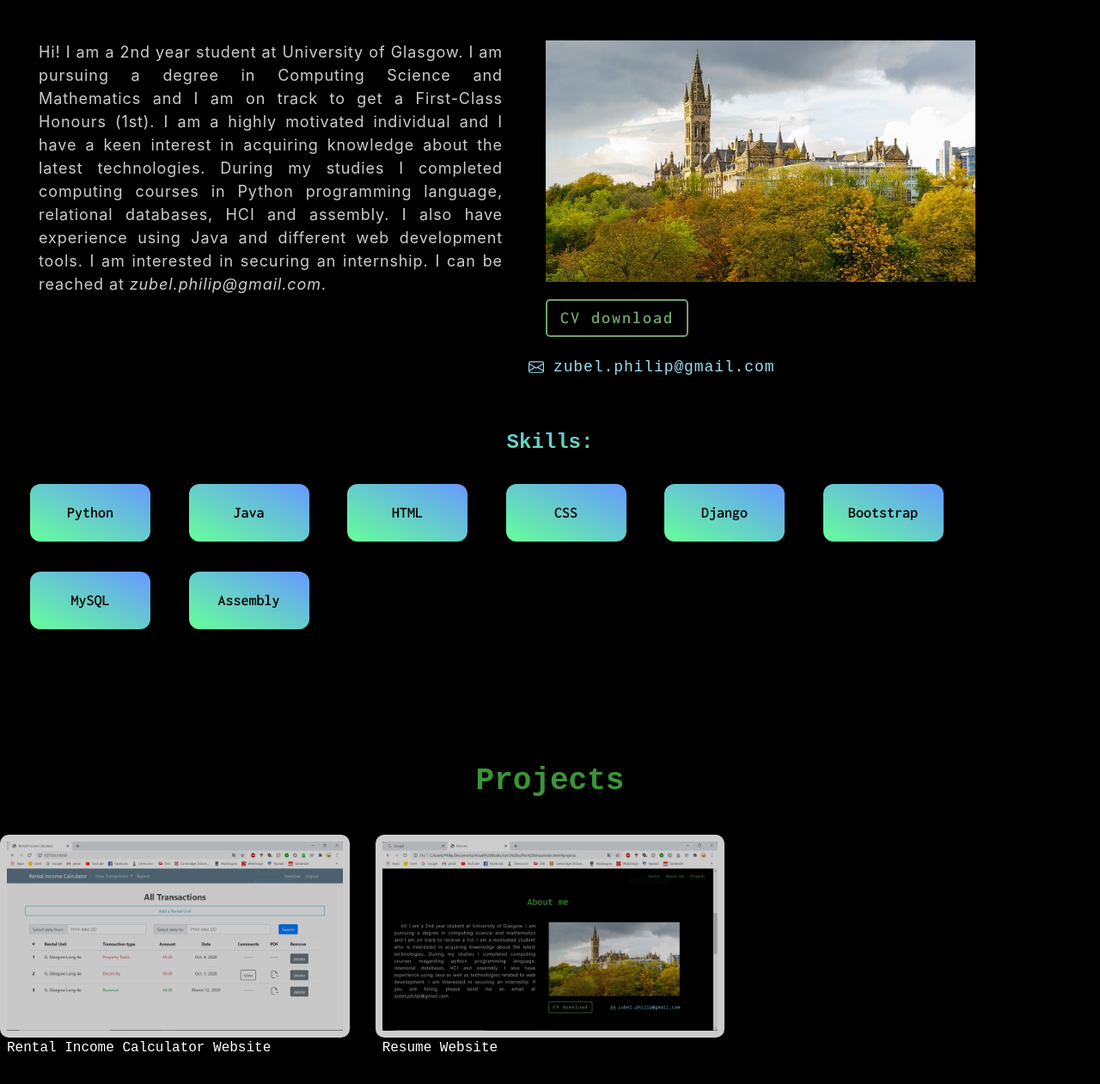
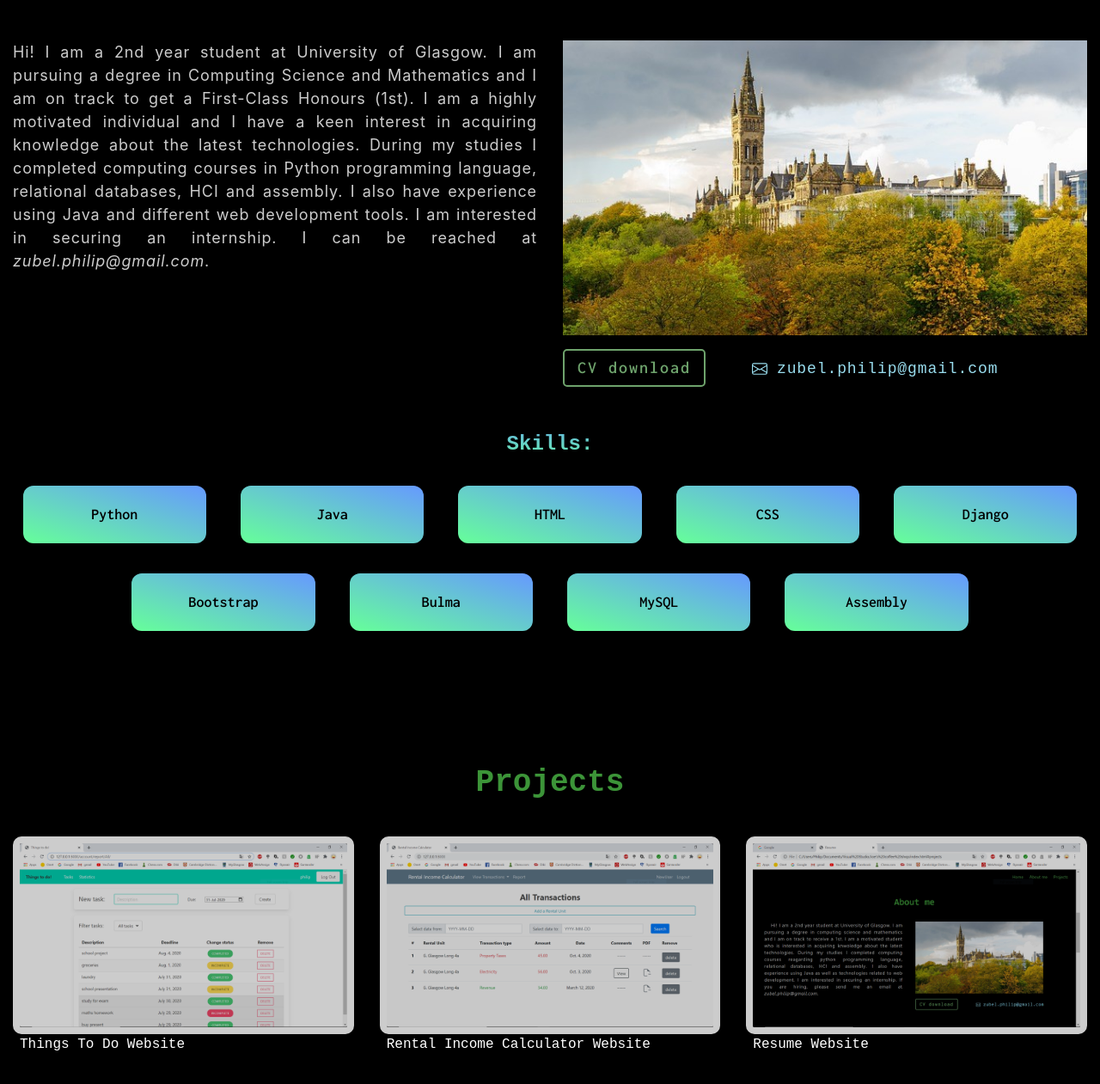
Before and after one commit to PhilipZubel/philipzubel.github.io, a plain HTML site: page index.html in a window 1280 px wide. Shown: the part 757-2018 px from the top of the page at 86% size. Drawn offline with nearby package versions, Linux system fonts and the light colour scheme.

Commit message:
things to do project added

```diff
--- a/index.html
+++ b/index.html
@@ -47,9 +47,10 @@
             About me
         </header>
 
-        <div class="container aboutme-content">
+
+        <div class="container-fluid aboutme-content">
             <div class="row">
-              <div class="col-6">
+              <div class="col-md-6 col-12">
                 <article>
                     <p> Hi! I am a 2nd year student at University of Glasgow.
                         I am pursuing a degree in Computing Science and Mathematics and
@@ -63,12 +64,15 @@
                         </p>
                 </article>
               </div>
-              <div class="col-6">
+              <div class="col-md-6 col-12">
+
                 <picture>
-                    <img class="glasgow_uni_pic center " src="glasgow_uni_pic.jpg" alt="Glasgow University">
+                    <img class="glasgow_uni_pic " src="glasgow_uni_pic.jpg" alt="Glasgow University" >
                 </picture>
-                <button id="cv_button" type="submit" onclick="window.open('CV.pdf')" download>CV download</button>
-                <label>
+
+                <div class="">
+                    <button class="mt-3 mr-5" id="cv_button" type="submit" onclick="window.open('CV.pdf')" download>CV download</button>
+                    <label class="mt-3">
                         <svg width="1em" height="1em" viewBox="0 0 16 16" class="bi bi-envelope" fill="#99ddee" xmlns="http://www.w3.org/2000/svg">
                         <path fill-rule="evenodd" d="M0 4a2 2 0 0 1 2-2h12a2 2 0 0 1 2 2v8a2 2 0 0 1-2 2H2a2 2 0 0 1-2-2V4zm2-1a1 1 0 0 0-1 1v.217l7 4.2 7-4.2V4a1 1 0 0 0-1-1H2zm13 2.383l-4.758 2.855L15 11.114v-5.73zm-.034 6.878L9.271 8.82 8 9.583 6.728 8.82l-5.694 3.44A1 1 0 0 0 2 13h12a1 1 0 0 0 .966-.739zM1 11.114l4.758-2.876L1 5.383v5.73z"/>
                     </svg>
@@ -78,20 +82,25 @@
               </div>
             </div>
 
+          </div>
+
 
         <section>
             <header class="skill-title">
                 Skills:
             </header>
-            <div class="container-fluid ">
-                <label class="skill-label">Python</label>
-                <label class="skill-label">Java</label>
-                <label class="skill-label">HTML</label>
-                <label class="skill-label">CSS</label>
-                <label class="skill-label">Django</label>
-                <label class="skill-label">Bootstrap</label>
-                <label class="skill-label">MySQL</label>
-                <label class="skill-label">Assembly</label>
+            <div class="container-fluid">
+                <div class="row justify-content-md-center">
+                    <label class="col-xl-2 col-md-3 col-4 skill-label">Python</label>
+                    <label class="col-xl-2 col-md-3 col-4 skill-label">Java</label>
+                    <label class="col-xl-2 col-md-3 col-4 skill-label">HTML</label>
+                    <label class="col-xl-2 col-md-3 col-4 skill-label">CSS</label>
+                    <label class="col-xl-2 col-md-3 col-4 skill-label">Django</label>
+                    <label class="col-xl-2 col-md-3 col-4 skill-label">Bootstrap</label>
+                    <label class="col-xl-2 col-md-3 col-4 skill-label">Bulma</label>
+                    <label class="col-xl-2 col-md-3 col-4 skill-label">MySQL</label>
+                    <label class="col-xl-2 col-md-3 col-4 skill-label">Assembly</label>
+                </div>
             </div>
         </section>
 
@@ -102,31 +111,52 @@
         <header class="projects-label" style="margin-bottom: 35px;">
             Projects
         </header>
-        <section>
-            <div class="row">
+
+        <section class="container-fluid">
+            <div class="row justify-content-md-center">
                 <div class="col-xl-4 col-md-6 col-xs-12">
-                    <a class="d-block">
                     <figure >
-                            <a href="https://github.com/PhilipZubel/rental_income_website.github.io">
-                                <img class="img-fluid img-gallery img-center" src="project_pictures/renatlincomecalculator_img.PNG" alt="">
+                        <a href="https://github.com/PhilipZubel/thingstodo_website">
+                            <img class="img-fluid img-gallery" src="project_pictures/thingstodo_img.PNG" alt="">
+                        </a>
+                        <figcaption>Things To Do Website</figcaption>
+                    </figure>
+                </div>
+
+                <div class="col-xl-4 col-md-6 col-xs-12">
+                    <figure>
+                        <a href="https://github.com/PhilipZubel/rental_income_website">
+                            <img class="img-fluid img-gallery" src="project_pictures/renatlincomecalculator_img.PNG" alt="">
                         </a>
                         <figcaption>Rental Income Calculator Website</figcaption>
                     </figure>
-                    </a>
                 </div>
+
                 <div class="col-xl-4 col-md-6 col-xs-12">
-                    <a class="d-block">
-                        <figure >
+                    <figure>
                         <a href="https://github.com/PhilipZubel/philipzubel.github.io">
-                                <img class="img-fluid img-gallery img-center" src="project_pictures/resume.PNG" alt="">
+                            <img class="img-fluid img-gallery" src="project_pictures/resume.PNG" alt="">
                         </a>
                         <figcaption>Resume Website</figcaption>
                     </figure>
-                    </a>
                 </div>
+
               </div>
         </section>
+
     </section>
+
+</section>
+
+
+
+<script src="https://code.jquery.com/jquery-3.5.1.slim.min.js" integrity="sha384-DfXdz2htPH0lsSSs5nCTpuj/zy4C+OGpamoFVy38MVBnE+IbbVYUew+OrCXaRkfj" crossorigin="anonymous"></script>
+<script src="https://cdn.jsdelivr.net/npm/popper.js@1.16.0/dist/umd/popper.min.js" integrity="sha384-Q6E9RHvbIyZFJoft+2mJbHaEWldlvI9IOYy5n3zV9zzTtmI3UksdQRVvoxMfooAo" crossorigin="anonymous"></script>
+<script src="https://stackpath.bootstrapcdn.com/bootstrap/4.5.0/js/bootstrap.min.js" integrity="sha384-OgVRvuATP1z7JjHLkuOU7Xw704+h835Lr+6QL9UvYjZE3Ipu6Tp75j7Bh/kR0JKI" crossorigin="anonymous"></script>
+
+
+</body>
+
 <!--
     <section id="contactme" class="contact-border">
         <header>
@@ -147,13 +177,3 @@
         </section>
     </section>
     -->
-</section>
-
-
-
-<script src="https://code.jquery.com/jquery-3.5.1.slim.min.js" integrity="sha384-DfXdz2htPH0lsSSs5nCTpuj/zy4C+OGpamoFVy38MVBnE+IbbVYUew+OrCXaRkfj" crossorigin="anonymous"></script>
-<script src="https://cdn.jsdelivr.net/npm/popper.js@1.16.0/dist/umd/popper.min.js" integrity="sha384-Q6E9RHvbIyZFJoft+2mJbHaEWldlvI9IOYy5n3zV9zzTtmI3UksdQRVvoxMfooAo" crossorigin="anonymous"></script>
-<script src="https://stackpath.bootstrapcdn.com/bootstrap/4.5.0/js/bootstrap.min.js" integrity="sha384-OgVRvuATP1z7JjHLkuOU7Xw704+h835Lr+6QL9UvYjZE3Ipu6Tp75j7Bh/kR0JKI" crossorigin="anonymous"></script>
-
-
-</body>
--- a/styles.css
+++ b/styles.css
@@ -53,7 +53,7 @@ section header{
 }
 
 .aboutme-content{
-    margin: 50px 40px 20px 30px;
+    margin: 50px 0px 20px 0px;
     font-size: 18px;
     letter-spacing: 0.05em;
     color: #cccccc;
@@ -62,19 +62,14 @@ section header{
 }
 
 .glasgow_uni_pic{
-    max-width: 500px;
+    width: 100%;
     height: auto;
 }
 
-.center{
-    display: block;
-    margin-left: auto;
-    margin-right: auto;
-    width:100%;
-}
+
 
 #cv_button{
-    margin: 20px 65px 20px 20px;
+    margin: 0;
     padding: 5px 15px 5px 15px;
     font-size: 20px;
     font-family: 'Inconsolata', monospace;
@@ -130,11 +125,6 @@ section header{
 
 #projects{
     min-height:700px;
-}
-
-.img-center{
-    display: block;
-    margin: 0 auto;
 }
 
 .img-gallery{
```
Also changed, not shown: project_pictures/thingstodo_img.PNG (added). Lines whose indentation alone changed are shown as unchanged.
